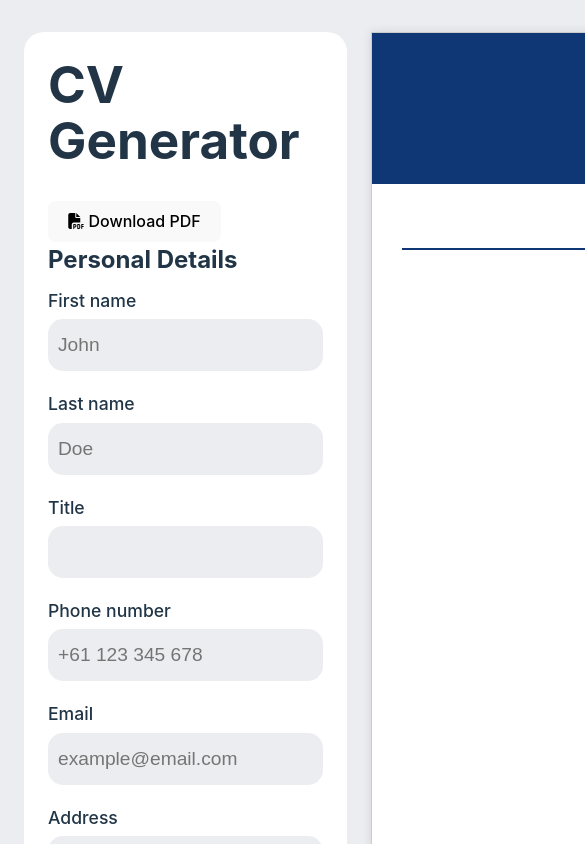
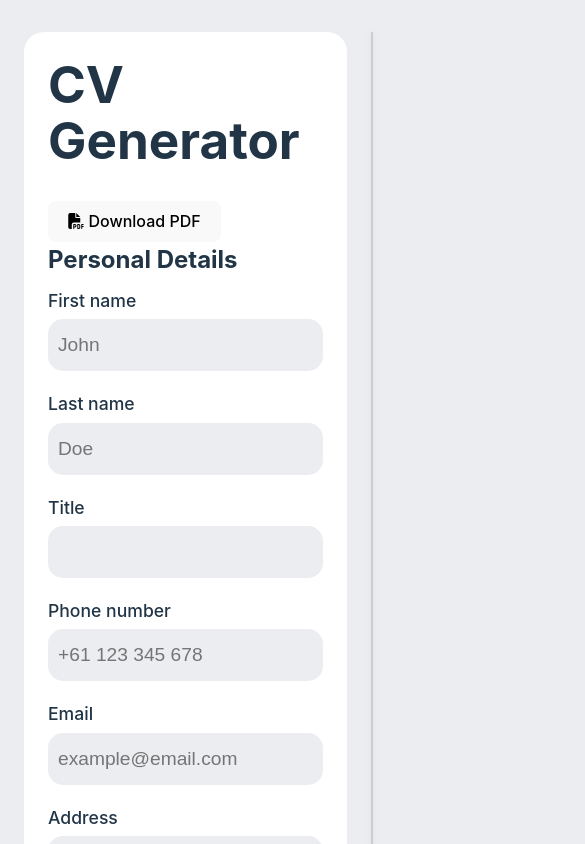
Before and after one commit to DeanNguyen98/TOP_CV-generator, a React (Vite) app: page / in a window 390 px wide. Shown: the top 844 px of the page, 585 px wide, since content can reach past the window. Built offline with nearby package versions, Linux system fonts and the light colour scheme.

Commit message:
media queries for printing

```diff
--- a/src/styles/preview.scss
+++ b/src/styles/preview.scss
@@ -1,16 +1,16 @@
 @import url('https://fonts.googleapis.com/css2?family=Nunito:ital,wght@0,200..1000;1,200..1000&display=swap');
 
 .cv-preview {
-    width: 210mm;
+    width: 100%;
+    max-width: 210mm;
     height: 297mm;
     background: white;
     border: 1px solid #ccc;
     box-shadow: 0 0 10px rgba(0, 0,0, 0.1);
     overflow: auto;
-    flex-shrink: 0;
     display: flex;
     flex-direction: column;
-    font-family: "Nunito", sans-serif;
+    font-size: 16px;
 }
 
 .CV-BasicInfo {
@@ -23,9 +23,9 @@
     align-items: center;
     padding: 2rem;
     font-weight: 600;
-    h1 {
-        font-size: 2.5rem;
-    }
+    // h1 {
+    //     font-size: 2.5rem;
+    // }
     .contact-details {
         display: flex;
         gap: 2rem;
@@ -45,7 +45,7 @@
 
 .section h3 {
     text-align: center;
-    font-size: 1.4rem;
+    // font-size: 1.4rem;
     border-bottom: 2px solid #0f3775;
 }
 
@@ -57,10 +57,10 @@
 }
 
 .about-ctn {
-    font-size: 1.07rem
+    // font-size: 1.07rem
 }
 .item-ctn {
-    font-size: 1.1rem;
+    // font-size: 1.1rem;
     font-weight: 400;
     display: flex;
     gap: 24px;
@@ -68,6 +68,9 @@
 }
 
 .eduItem-ctn{
+    .eduItem-left {
+        min-width: 170px;
+    }
     .eduItem-right {
         p:first-of-type {
             font-weight: 700;
@@ -83,7 +86,7 @@
     .expItem-right {
         p:first-of-type {
             font-weight: 700;
-            font-size: 1.2rem
+            // font-size: 1.2rem
         }
     }
 }
@@ -94,3 +97,26 @@
     padding: 20px;
     gap: 10px;
 }
+
+@media print {
+    .cv-preview {
+        max-width: 210mm;
+        height: 297mm;
+        page-break-after: always;
+    }
+
+    .cv-preview span,
+    .cv-preview p {
+        font-size: 10px;
+    }
+
+    .cv-preview h1,
+    .cv-preview h3,
+    .cv-preview p,
+    .cv-preview span,
+    .cv-preview ul {
+        break-inside: avoid;
+    }
+
+
+}
```
